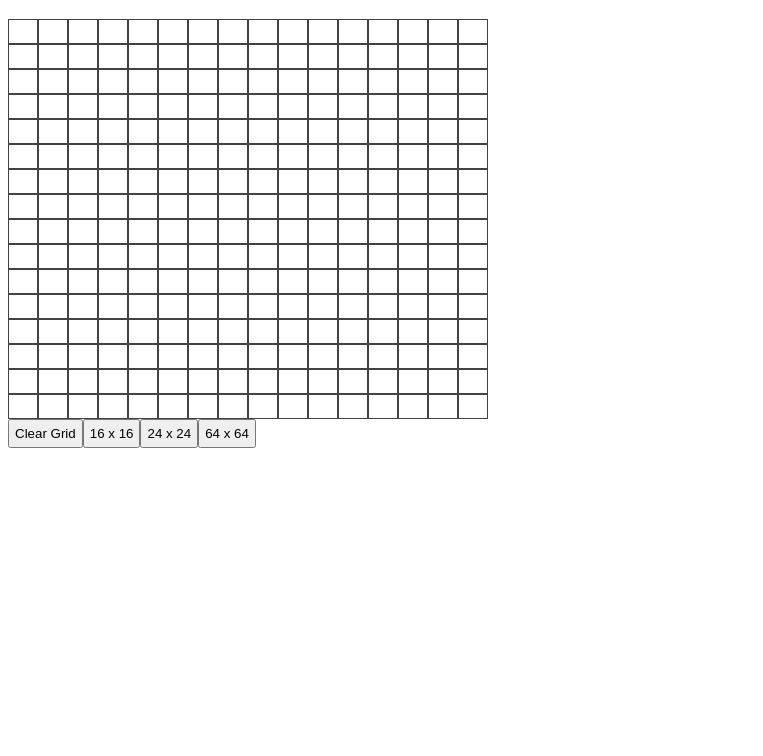
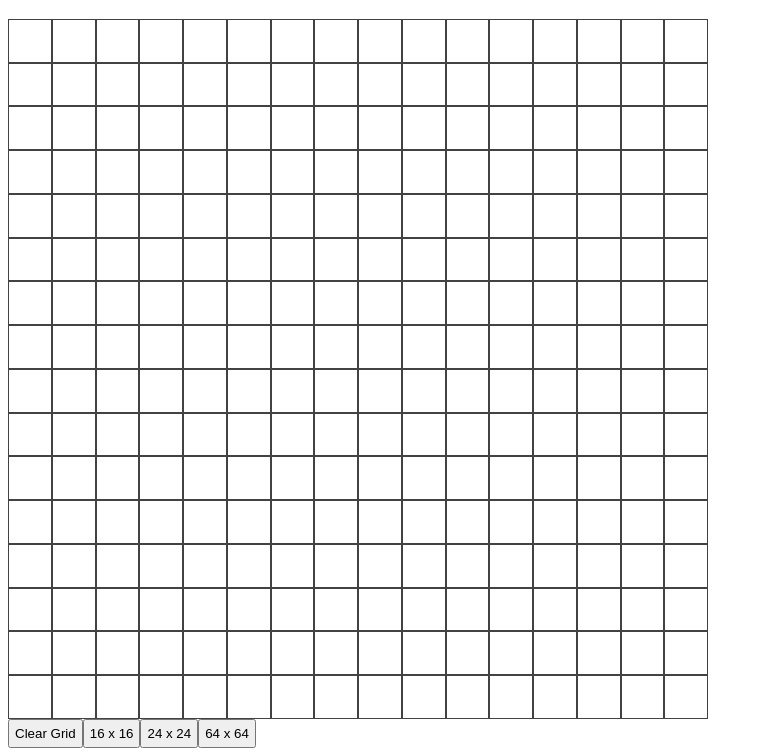
Before and after one commit to LukeJennings1/Etch-A-Sketch-Project, a plain HTML site: page index.html in a window 1280 px wide. Shown: the part 61-817 px from the top of the page, without its empty margins (0-763 px from the left). Drawn offline with Linux system fonts and the light colour scheme.

Commit message:
ammended function to allow for the changing of grid size to not effect overall canvas size (instead it makes each square smaller)

```diff
--- a/GameLogic.js
+++ b/GameLogic.js
@@ -4,24 +4,28 @@ const button64 = document.querySelector('.large');
 const button = document.querySelector('.reset');
 const container = document.querySelector('.container');
 
-// let randomColor = Math.floor(Math.random()*);
 
 function row(num, columns){
 for (let i = 0; i < num; i++){
-    const div = document.createElement('div');
+    const test = 700/num;
+    const div = document.createElement('div')
     container.appendChild(div);
+    div.style.width = test + 'px';
+    div.style.height = test + 'px';
 
 for (let i = 0; i < columns; i++){
-    const div2 = document.createElement('div2');
+    const div2 = document.createElement('div2', );
     div.appendChild(div2);
+    div2.style.width = test + 'px';
+    div2.style.height = test + 'px';
 }
 }
 }
-
 hover(row(16, 16))
 button16.addEventListener('click', () => {
     clearGrid();
     hover(row(16, 16))
+
 });
 button24.addEventListener('click', () => {
     clearGrid();
--- a/Styles.css
+++ b/Styles.css
@@ -1,15 +1,19 @@
 .container {
     display: grid;
     grid-template-columns:repeat(64, 1fr);
+    width: 700px;
+    height: 700px;
+
+}
+div {
+    display: grid;
+    box-sizing: border-box;
 
 }
 div2 {
     border: solid 0.1px;
     color: #424242;
-    display: grid;
-    width:30px;
-    height: 25px;
-    box-sizing: border-box
+    box-sizing: border-box;
 }
 
 .buttonbox {
```
